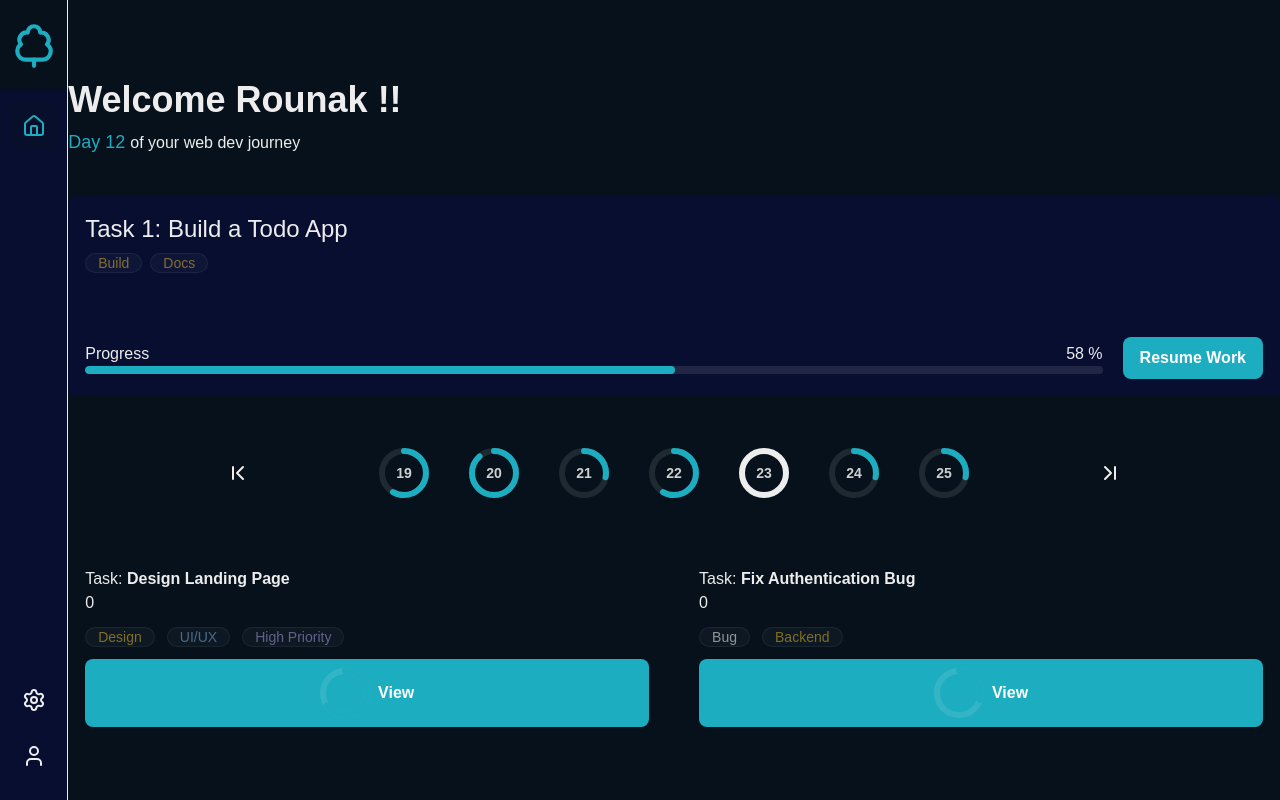
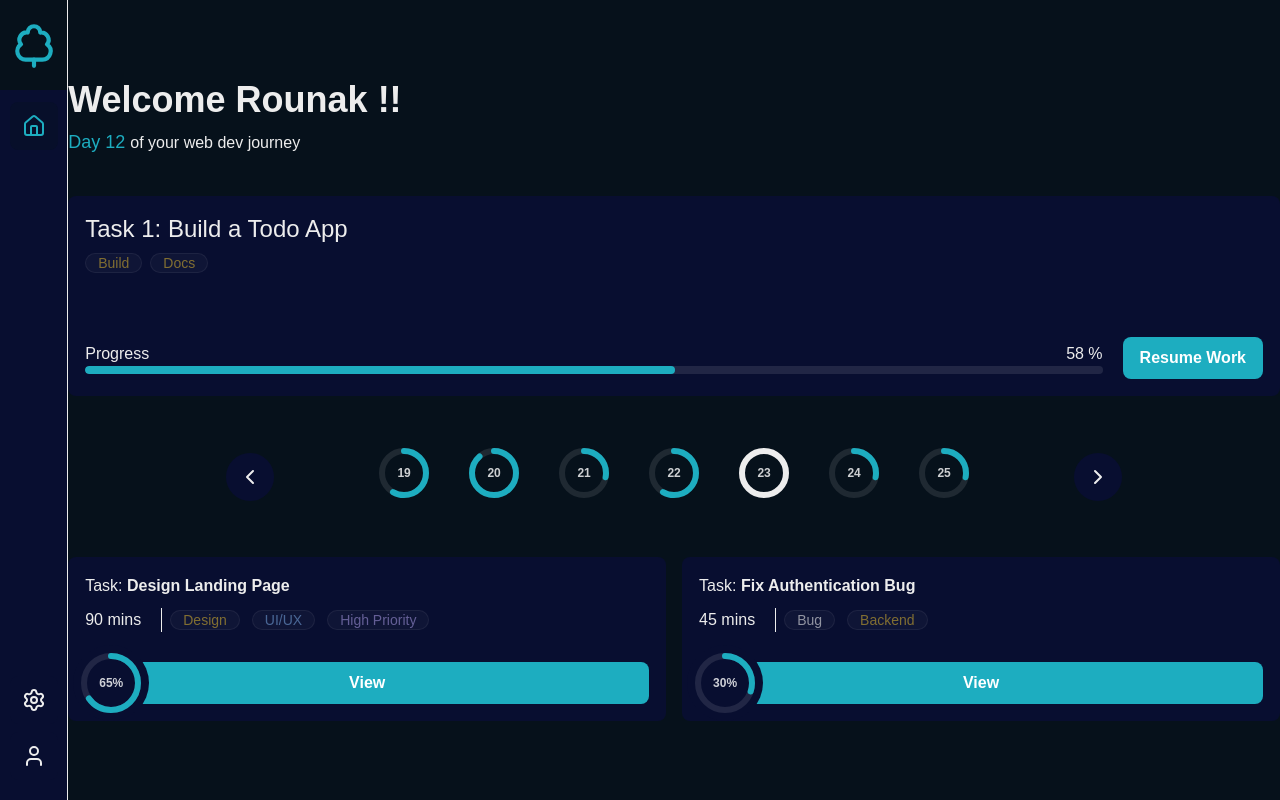
Before and after one commit to Quronest/quronest_frontend, a Next.js app: page /home in a window 1280 px wide. Built offline with nearby package versions, Linux system fonts and the light colour scheme.

Commit message:
UI Update: Home page ui updated

```diff
--- a/src/components/modules/homepage/MockWeekProgress.tsx
+++ b/src/components/modules/homepage/MockWeekProgress.tsx
@@ -1,11 +1,12 @@
+import Button from "@/components/ui/Button";
 import { CircularProgress } from "@/components/ui/CircularProgress";
-import { ArrowLeft, ArrowRight, ChevronFirst, ChevronLast } from "lucide-react";
+import { ChevronLeft, ChevronRight } from "lucide-react";
 
 export const MockWeekProgress = () => (
   <div className="flex items-center justify-between mx-auto max-w-4xl">
-    <div>
-      <ChevronFirst />
-    </div>
+    <Button variant="nav" className="rounded-full! justify-center p-1!">
+      <ChevronLeft />
+    </Button>
     <div className="flex items-center justify-center gap-10 my-10">
       <CircularProgress value={58} showLabel label="19" />
       <CircularProgress value={88} showLabel label="20" />
@@ -15,8 +16,8 @@ export const MockWeekProgress = () => (
       <CircularProgress value={28} showLabel label="24" />
       <CircularProgress value={28} showLabel label="25" />
     </div>
-    <div>
-      <ChevronLast />
-    </div>
+    <Button variant="nav" className="rounded-full! justify-center p-1!">
+      <ChevronRight />
+    </Button>
   </div>
 );
--- a/src/components/modules/homepage/TasklistItemComponent.tsx
+++ b/src/components/modules/homepage/TasklistItemComponent.tsx
@@ -10,30 +10,47 @@ type TaskItemType = {
 };
 
 export const TasklistItemComponent = ({ task }: TaskItemType) => {
-  const durationInMins = task?.duration % 60;
+  const durationInMins = task?.duration / 60;
+  const progresslabel = task.progress.toString();
+  console.log("durationInMins: ", task.duration);
   return (
-    <Card hoverEffect="move">
-      <div>
+    <Card >
+      <div >
         <span>Task: </span>
         <span className="font-semibold">{task.title}</span>
       </div>
+      <div className="flex items-center gap-2 mb-5 ">
         {/* duration */}
-      <div className="text-neutral">{durationInMins}</div>
+        <div className="text-neutral pr-5 border-r border-neutral">
+          {durationInMins} mins
+        </div>
+
         {/* tags */}
         <div className="flex items-center gap-3 my-3">
           {task?.tags.map((tag) => (
             <Tag label={tag.label} tagType={tag?.type} key={tag.label} />
           ))}
         </div>
+      </div>
       {/* Progress and button */}
-      {/* <div className="relative w-full">
-        <CircularProgress value={task?.progress} className="absolute left-0 top-0 border border-card"/>
-        <Button className="pl-4 justify-center w-full">View</Button>
-      </div> */}
-      <Button className="flex items-center gap-2 w-full">
-        <CircularProgress value={task?.progress} />
-        View
+      <div className="relative w-full flex flex-col justify-center ">
+        <Button
+          className="justify-center"
+          size="sm"
+          hover={false}
+          active={false}
+        >
+          <CircularProgress
+            value={task?.progress}
+            className="absolute -left-3 top-1/2 -translate-y-1/2 flex items-center justify-center p-2 bg-card rounded-full self-start"
+            label={progresslabel}
+            showLabel={true}
+            size={60}
+            isDate={false}
+          />
+          <span>View</span>
         </Button>
+      </div>
     </Card>
   );
 };
--- a/src/components/ui/Button.tsx
+++ b/src/components/ui/Button.tsx
@@ -15,18 +15,20 @@ type ButtonProps = Omit<React.HTMLAttributes<HTMLButtonElement>, "type"> & {
   tooltipId?: string;
   tooltip?: string;
   tooltipPlace?: PlacesType;
+  hover?: boolean;
+  active?: boolean;
 };
 
 const sizes: Record<string, ClassValue> = {
-  sm: "px-4 py-2 rounded-lg",
-  md: "px-8 py-4 rounded-xl",
-  lg: "px-10 py-6 rounded-2xl",
+  sm: "px-4 py-2 ",
+  md: "px-8 py-4 ",
+  lg: "px-10 py-6 ",
 };
 
 const variants: Record<string, ClassValue> = {
   primary: "text-white bg-primary font-bold ",
   outline: "bg-card-hover !border-primary ",
-  nav: `bg-card w-12 h-12 p-2! text-neutral active:translate-y-0.5! hover:bg-card-hover rounded-xl! `,
+  nav: `bg-card w-12 h-12 p-2! text-neutral active:translate-y-0.5! hover:bg-card-hover `,
 };
 
 const Button = ({
@@ -39,6 +41,8 @@ const Button = ({
   tooltip,
   tooltipId = "button-tooltip",
   tooltipPlace = "bottom",
+  hover = true,
+  active = true,
   ...props
 }: ButtonProps) => {
   return (
@@ -47,9 +51,10 @@ const Button = ({
       type={type}
       className={clsx(
         "flex items-center justify-center cursor-pointer ",
-        `transition-all duration-400 hover:brightness-110 active:translate-y-1 active:brightness-80
-        disabled:brightness-75 disabled:cursor-not-allowed `,
-        "border-transparent border",
+        `transition-all duration-400 disabled:brightness-75 disabled:cursor-not-allowed `,
+        "border-transparent border rounded-lg",
+        hover && "hover:brightness-110",
+        active && "active:translate-y-1 active:brightness-80 ",
         className,
         variants[variant],
         sizes[size],
--- a/src/components/ui/CircularProgress.tsx
+++ b/src/components/ui/CircularProgress.tsx
@@ -2,6 +2,7 @@
 
 import clsx from "clsx";
 import { Check } from "lucide-react";
+import { Fragment } from "react/jsx-runtime";
 
 type CircularProgressProps = {
   value: number; // 0–100
@@ -13,6 +14,7 @@ type CircularProgressProps = {
   progressClassName?: string;
   labelClassName?: string;
   showLabel?: boolean;
+  isDate?: boolean;
 };
 
 export const CircularProgress = ({
@@ -25,6 +27,7 @@ export const CircularProgress = ({
   progressClassName,
   labelClassName,
   showLabel = false,
+  isDate = true,
 }: CircularProgressProps) => {
   const safeValue = Math.min(100, Math.max(0, value));
 
@@ -34,11 +37,9 @@ export const CircularProgress = ({
   const offset = circumference * (1 - safeValue / 100);
 
   return (
+    <div className={clsx(className, "cursor-pointer")}>
       <div
-      className={clsx(
-        "relative inline-flex items-center justify-center",
-        className,
-      )}
+        className={clsx("relative inline-flex items-center justify-center")}
         style={{ width: size, height: size }}
       >
         <svg width={size} height={size}>
@@ -78,13 +79,14 @@ export const CircularProgress = ({
         {showLabel && (
           <span
             className={clsx(
-            "absolute text-sm font-semibold text-white/80",
+              "absolute text-xs font-semibold text-white/80 z-100",
               labelClassName,
             )}
           >
-          {label ? label : safeValue}
+            {label ? label : safeValue}{!isDate && "%"}
           </span>
         )}
       </div>
+    </div>
   );
 };
```
Lines whose indentation alone changed are shown as unchanged.
